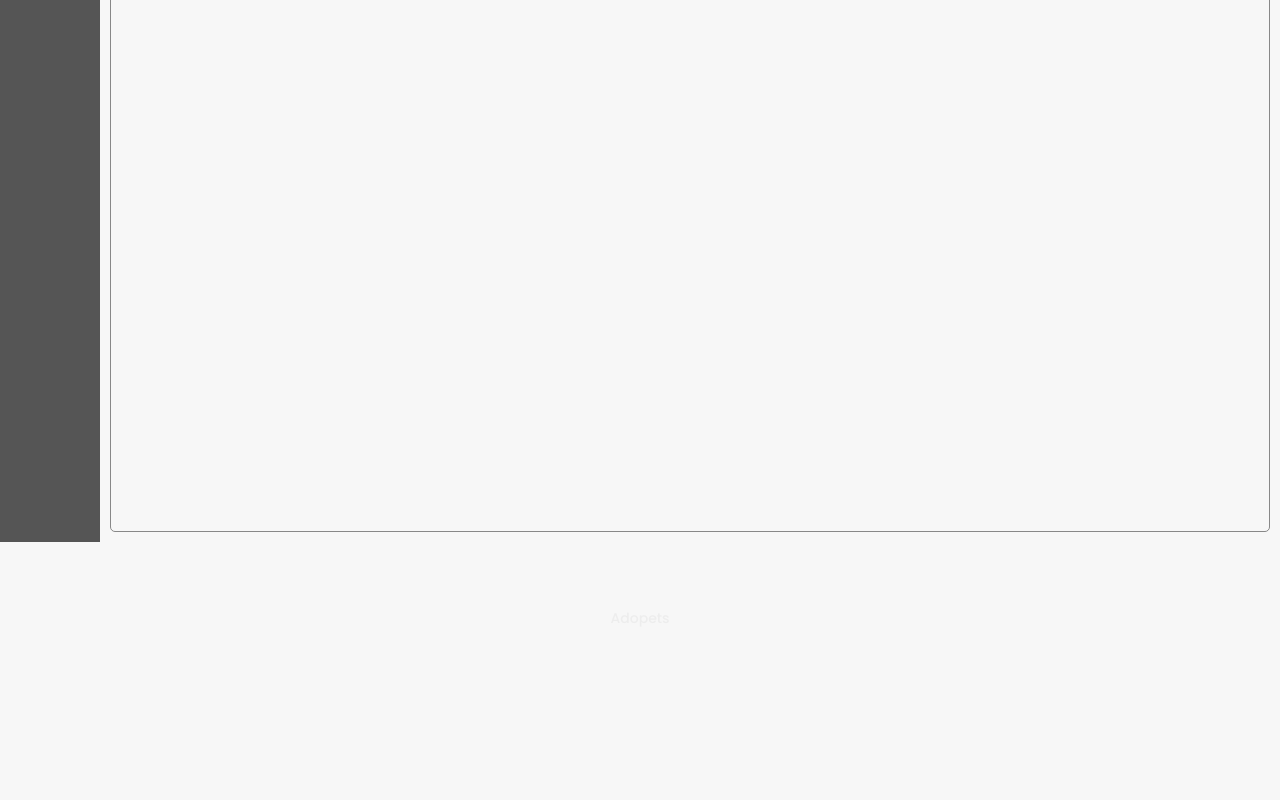
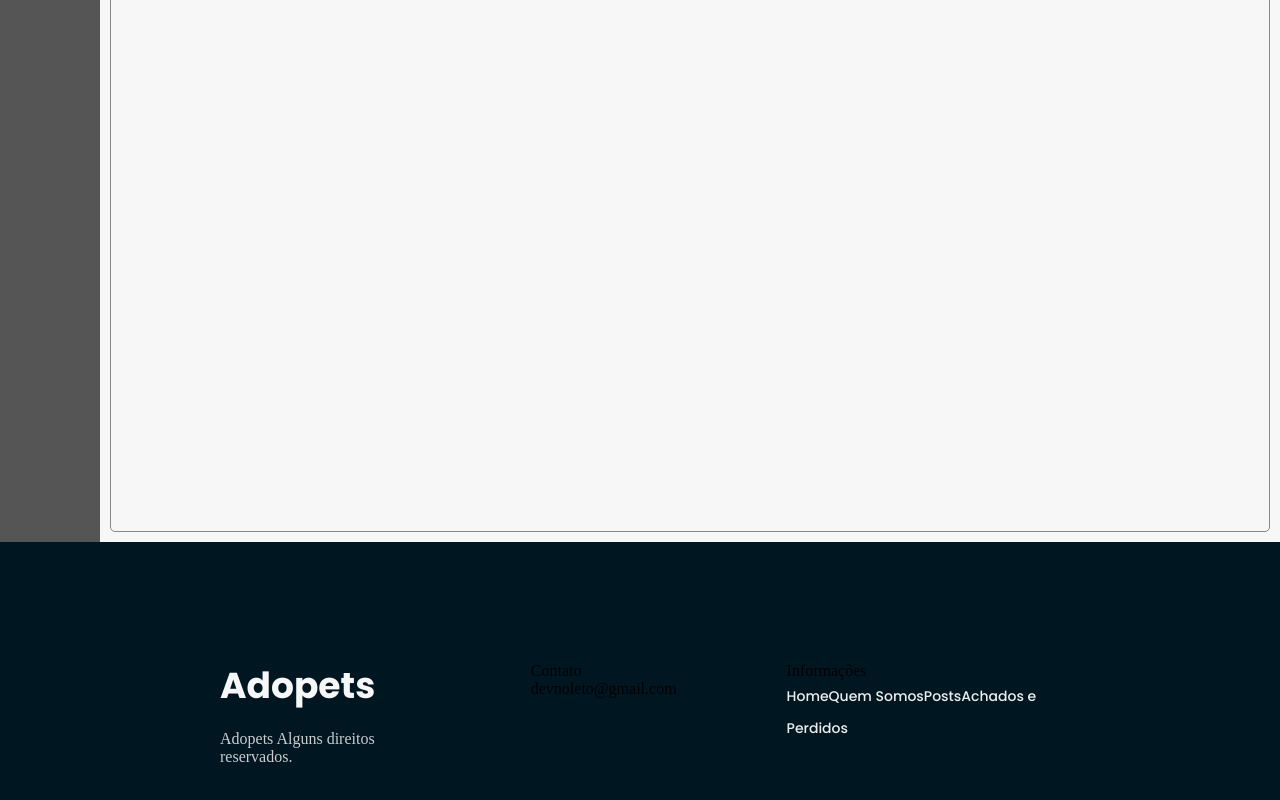
Before and after one commit to RNoleto/Adopets-APP, a Vue app: page /dashboard in a window 1280 px wide. Shown: the part 258-1058 px from the top of the page. Before the commit the page ends 952 px from the top, so only its background shows below. Built offline with nearby package versions, Linux system fonts and the light colour scheme; what @ckeditor/ckeditor5-vue would draw is missing.

Commit message:
Footer
Ajuste basico do componente de footer

```diff
--- a/src/components/Footer.vue
+++ b/src/components/Footer.vue
@@ -2,7 +2,21 @@
   <footer>
     <div class="container">
       <div class="content">
-        <router-link to="/">Adopets</router-link>
+        <div class="column">
+          <router-link to="/" class="logo">Adopets</router-link>
+          <p class="copy">Adopets Alguns direitos reservados.</p>
+        </div>
+        <div class="column">
+          <p>Contato</p>
+          <p>devnoleto@gmail.com</p>
+        </div>
+        <div class="column">
+          <p>Informações</p>
+          <router-link to="/">Home</router-link>
+          <router-link to="#">Quem Somos</router-link>
+          <router-link to="#">Posts</router-link>
+          <router-link to="#">Achados e Perdidos</router-link>
+        </div>
       </div>
     </div>
   </footer>
@@ -16,10 +30,20 @@ export default {
 };
 </script>
 <style lang="scss" scoped>
-footer{
-  background-color: var(--color-3);
-  .content{
-    width: max-content;
+.container {
+  background-color: var(--p6);
+
+  .content {
+    display: flex;
+    padding: 120px 220px;
+    gap: 110px;
+
+    .column {
+      .copy {
+        margin-top: 20px;
+        color: var(--c4);
+      }
+    }
   }
 }
 </style>
```
